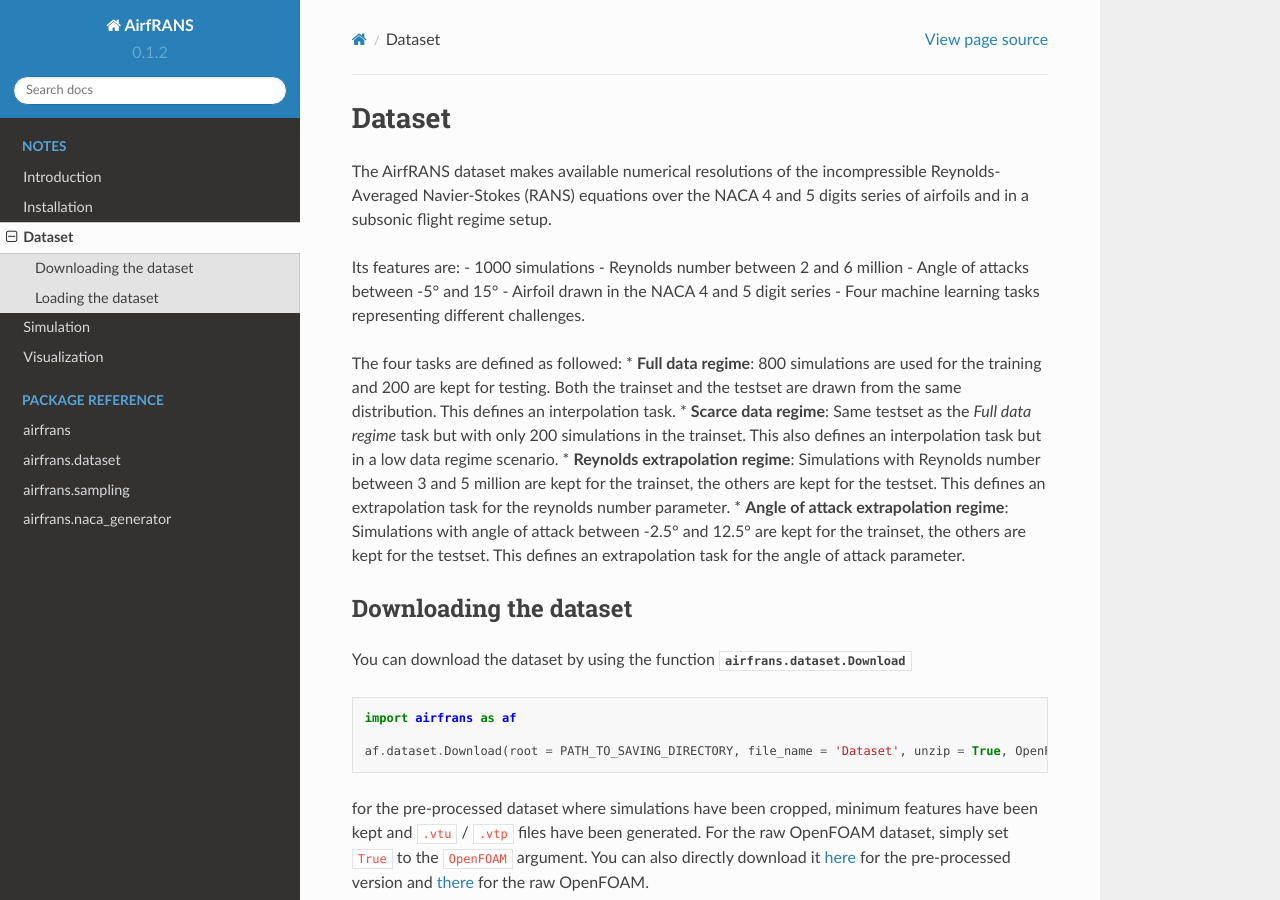
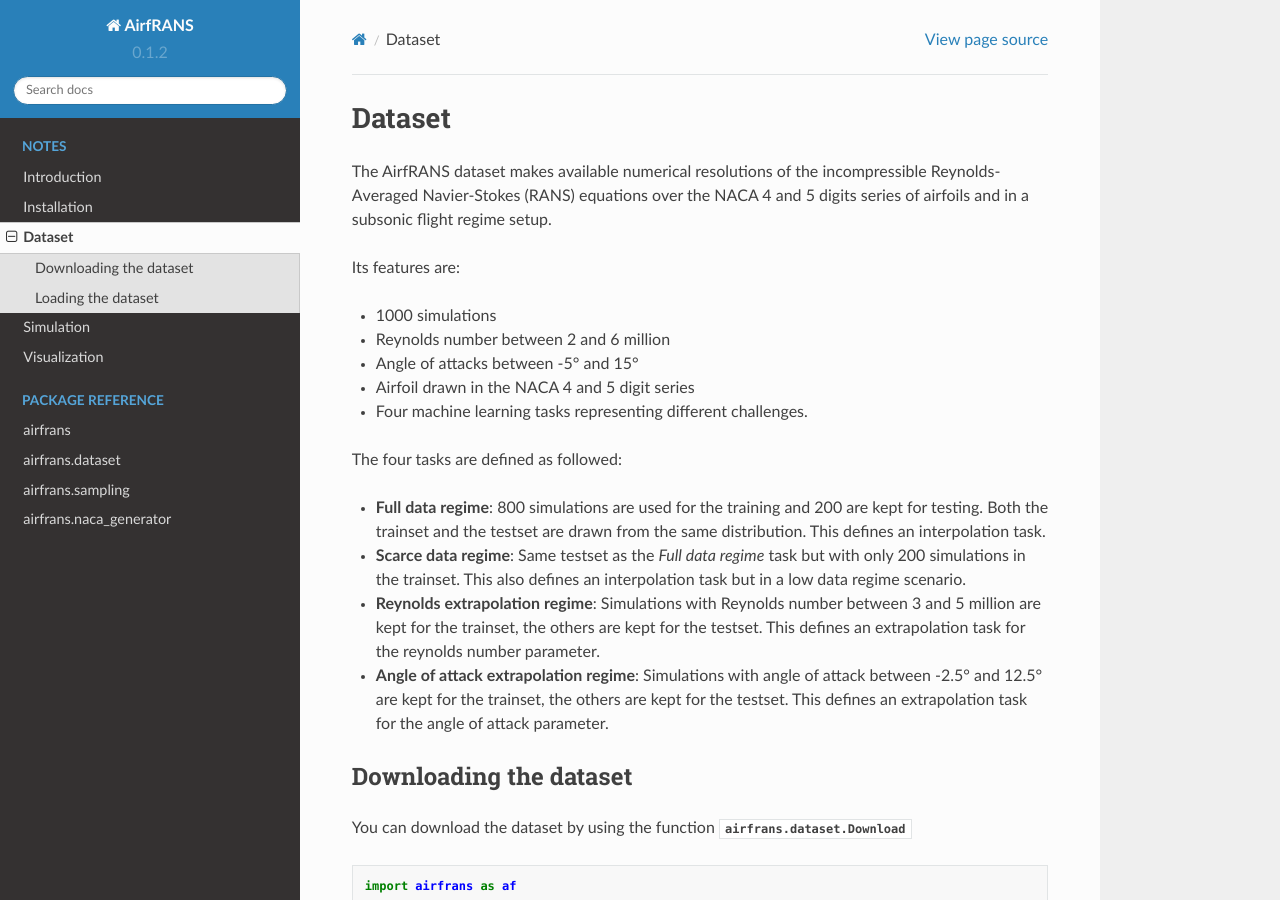
Before and after one commit to Extrality/airfrans_lib, a Sphinx documentation site: the page built from docs/source/notes/dataset.rst, in a window 1280 px wide and 900 px high. Built offline with Sphinx 7.4.7 and the Read the Docs theme 2.0.0, drawn with Linux system fonts in a browser that asks for light colours.

Commit message:
Update bullet list

```diff
--- a/docs/source/notes/dataset.rst
+++ b/docs/source/notes/dataset.rst
@@ -4,6 +4,7 @@ Dataset
 The AirfRANS dataset makes available numerical resolutions of the incompressible Reynolds-Averaged Navier-Stokes (RANS) equations over the NACA 4 and 5 digits series of airfoils and in a subsonic flight regime setup.
 
 Its features are:
+
 - 1000 simulations
 - Reynolds number between 2 and 6 million
 - Angle of attacks between -5° and 15°
@@ -11,10 +12,11 @@ Its features are:
 - Four machine learning tasks representing different challenges.
 
 The four tasks are defined as followed:
-* **Full data regime**: 800 simulations are used for the training and 200 are kept for testing. Both the trainset and the testset are drawn from the same distribution. This defines an interpolation task.
-* **Scarce data regime**: Same testset as the `Full data regime` task but with only 200 simulations in the trainset. This also defines an interpolation task but in a low data regime scenario.
-* **Reynolds extrapolation regime**: Simulations with Reynolds number between 3 and 5 million are kept for the trainset, the others are kept for the testset. This defines an extrapolation task for the reynolds number parameter.
-* **Angle of attack extrapolation regime**: Simulations with angle of attack between -2.5° and 12.5° are kept for the trainset, the others are kept for the testset. This defines an extrapolation task for the angle of attack parameter.
+
+- **Full data regime**: 800 simulations are used for the training and 200 are kept for testing. Both the trainset and the testset are drawn from the same distribution. This defines an interpolation task.
+- **Scarce data regime**: Same testset as the `Full data regime` task but with only 200 simulations in the trainset. This also defines an interpolation task but in a low data regime scenario.
+- **Reynolds extrapolation regime**: Simulations with Reynolds number between 3 and 5 million are kept for the trainset, the others are kept for the testset. This defines an extrapolation task for the reynolds number parameter.
+- **Angle of attack extrapolation regime**: Simulations with angle of attack between -2.5° and 12.5° are kept for the trainset, the others are kept for the testset. This defines an extrapolation task for the angle of attack parameter.
 
 Downloading the dataset
 -----------------------
```
